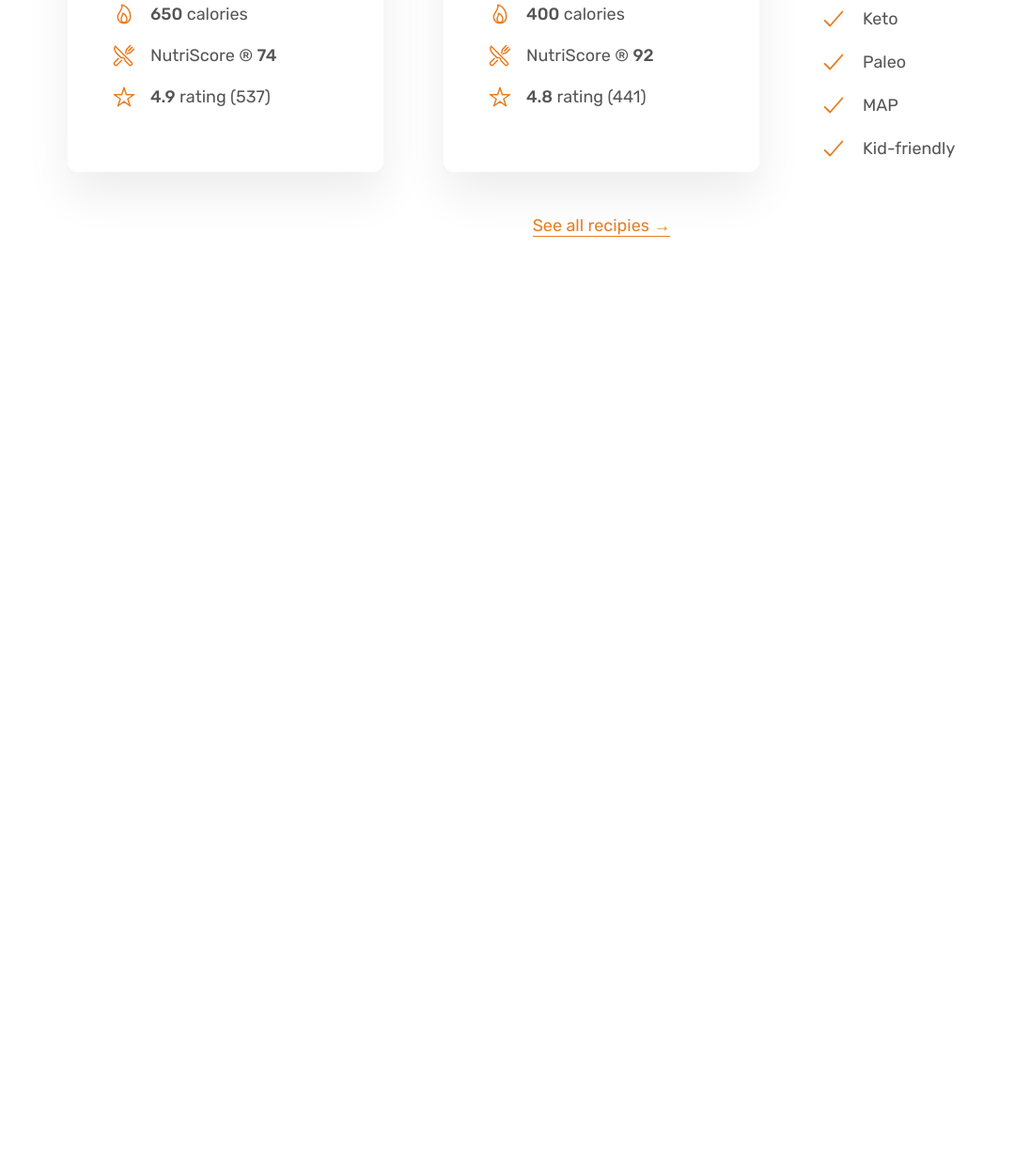
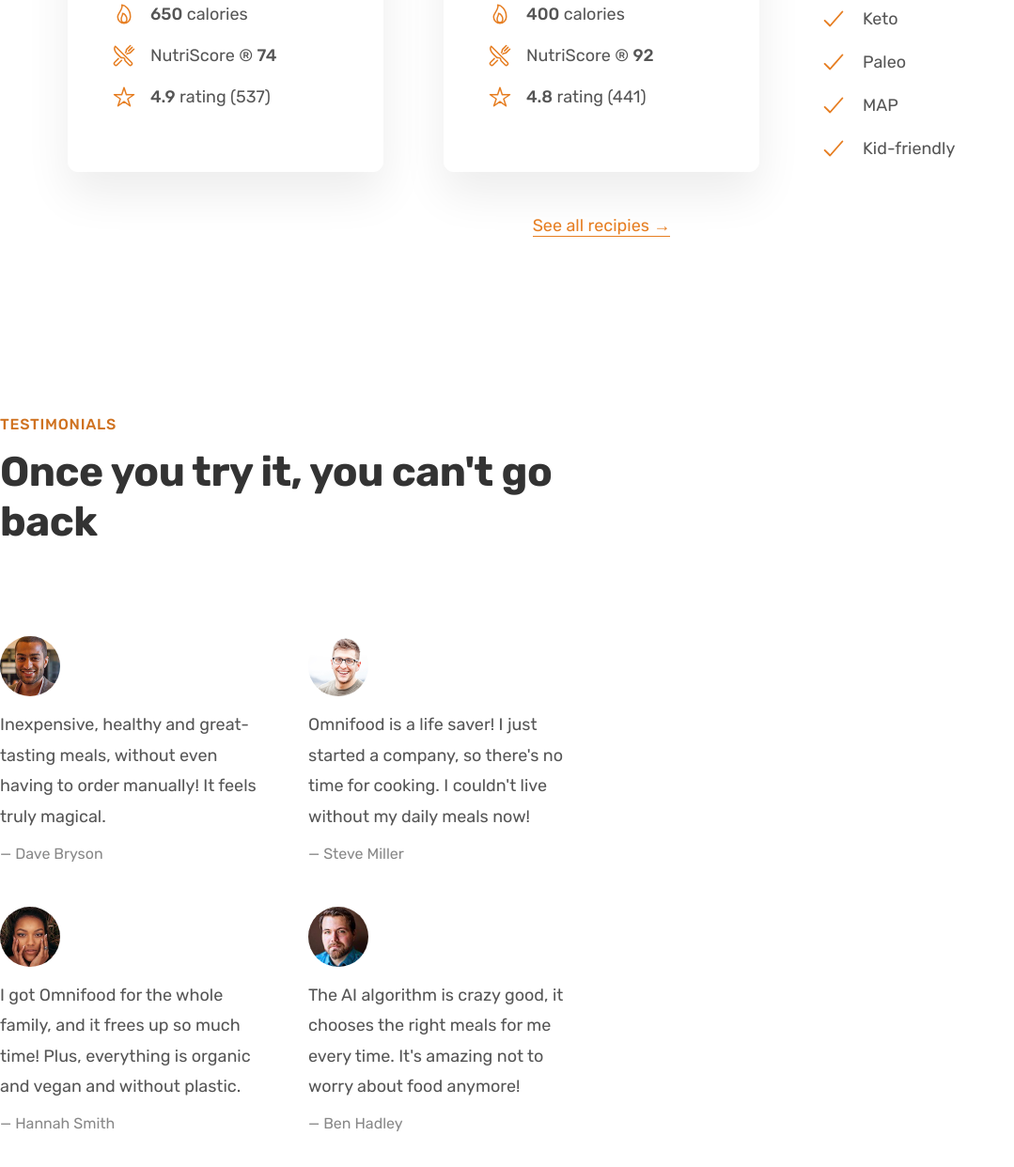
Before and after one commit to patryk-pi/WebPage_Omnifood, a plain HTML site: page index.html in a window 1280 px wide. Shown: the part 3233-4475 px from the top of the page at 94% size, without its empty margins (0-1079 px from the left). Before the commit the page ends 3581 px from the top, so only its background shows below. Drawn offline with nearby package versions, Linux system fonts and the light colour scheme.

Commit message:
testimonials section part 1

```diff
--- a/index.html
+++ b/index.html
@@ -206,6 +206,54 @@
       <a href="" class="link">See all recipies &rarr;</a>
     </div>
   </section>
+
+  <section class="section-testimonials grid grid--2-cols">
+    <div class="testimonials-container">
+      <span class="subheading">Testimonials</span>
+      <h2 class="heading-secondary">Once you try it, you can't go back</h2>
+      <div class="testimonials">
+
+
+        <figure class="testimonial">
+          <img src="img/customers/dave.jpg" class="testimonial-image" alt="photo of customer Dave Bryson">
+          <blockquote class="testimonial-text">
+            Inexpensive, healthy and great-tasting meals, without even having to order manually! It feels truly magical.
+          </blockquote>
+          <p class="testimonial-name">&mdash; Dave Bryson</p>
+        </figure>
+
+        <figure class="testimonial">
+          <img src="img/customers/steve.jpg" class="testimonial-image" alt="photo of customer Steve Miller">
+          <blockquote class="testimonial-text">
+            Omnifood is a life saver! I just started a company, so there's no time for cooking. I couldn't live without
+            my
+            daily meals now!
+          </blockquote>
+          <p class="testimonial-name">&mdash; Steve Miller</p>
+        </figure>
+
+        <figure class="testimonial">
+          <img src="img/customers/hannah.jpg" class="testimonial-image" alt="photo of customer Hannah Smith">
+          <blockquote class="testimonial-text">
+            I got Omnifood for the whole family, and it frees up so much time! Plus, everything is organic and vegan and
+            without plastic.
+          </blockquote>
+          <p class="testimonial-name">&mdash; Hannah Smith</p>
+        </figure>
+
+        <figure class="testimonial">
+          <img src="img/customers/ben.jpg" class="testimonial-image" alt="photo of customer Ben Hadley">
+          <blockquote class="testimonial-text">
+            The AI algorithm is crazy good, it chooses the right meals for me every time. It's amazing not to worry
+            about
+            food anymore!
+          </blockquote>
+          <p class="testimonial-name">&mdash; Ben Hadley</p>
+        </figure>
+      </div>
+    </div>
+    <div class="gallery"></div>
+  </section>
 </main>
 
 </body>
--- a/styles/style.css
+++ b/styles/style.css
@@ -309,3 +309,32 @@
     height: 3rem;
     color: var(--primary-color);
 }
+
+/* TESTIMONIALS SECTION */
+
+.section-testimonials {
+    padding: 9.6rem 0;
+}
+
+.testimonials {
+    display: grid;
+    grid-template-columns: 1fr 1fr;
+    gap: 4.8rem;
+}
+
+.testimonial-image {
+    width: 6.4rem;
+    border-radius: 50%;
+    margin-bottom: 1.2rem;
+}
+
+.testimonial-text {
+    font-size: 1.8rem;
+    line-height: 1.8;
+    margin-bottom: 1.6rem;
+}
+
+.testimonial-name {
+    font-size: 1.6rem;
+    color: var(--light-gray);
+}
```
